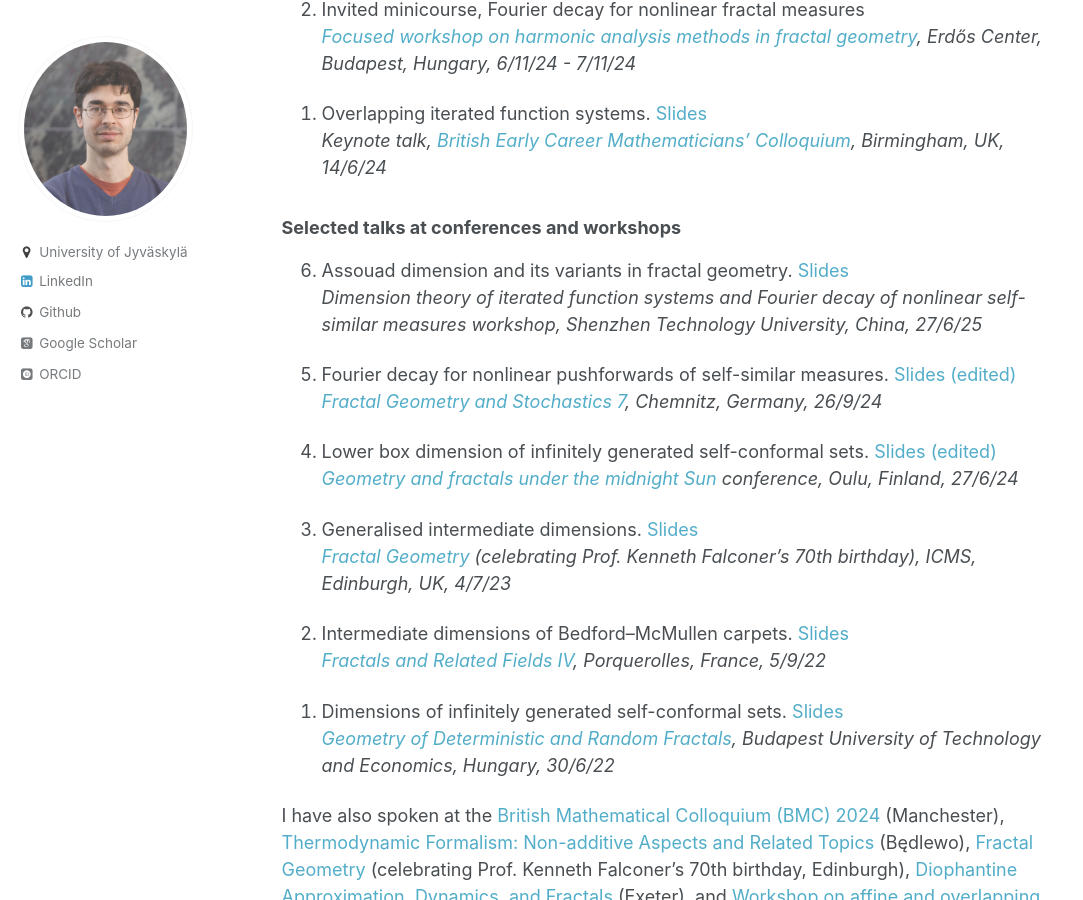
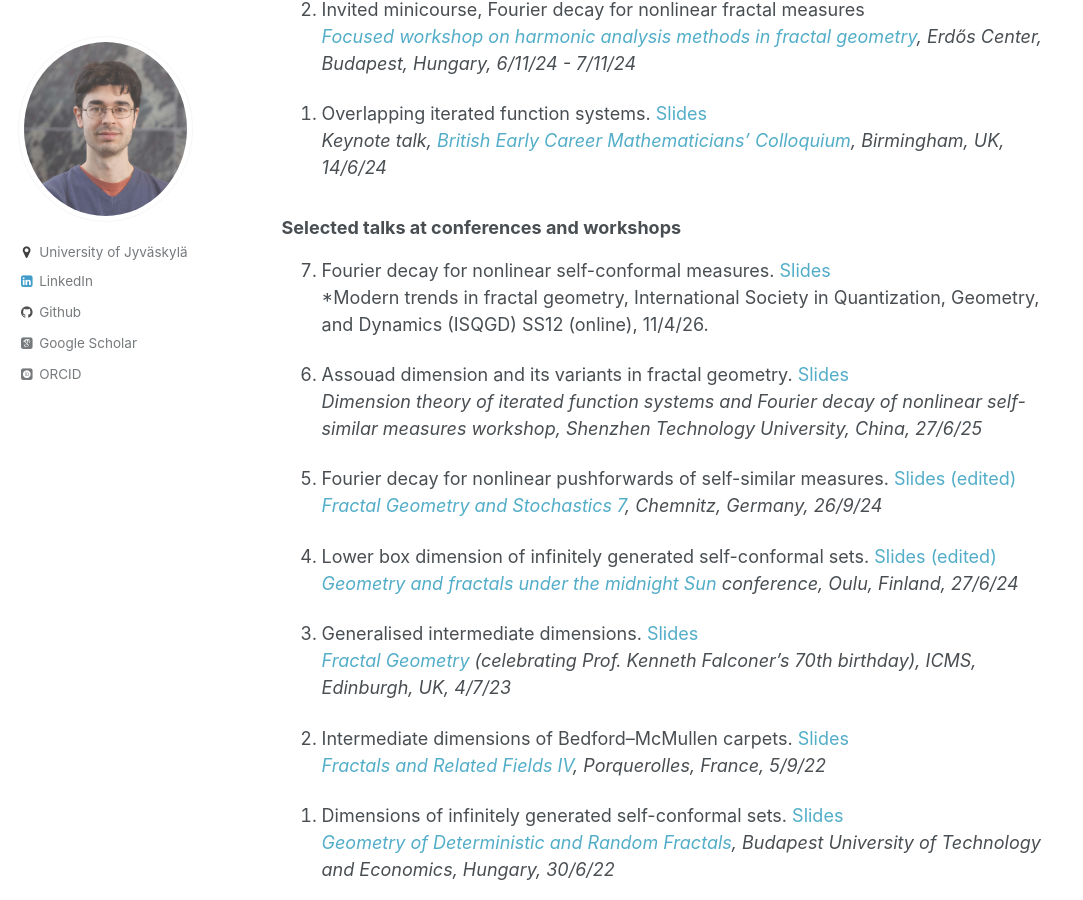
Before and after one commit to amlan-banaji/amlan-banaji.github.io, a Jekyll site: the page built from _pages/talks.md, in a window 1280 px wide and 900 px high, scrolled down 467 px. Shown: the whole window, without its empty margins (0-1083 px from the left). Built offline with Jekyll 4.4.1, drawn with Linux system fonts in a browser that asks for light colours; some web fonts are replaced.

Commit message:
fourier talks

```diff
--- a/_pages/talks.md
+++ b/_pages/talks.md
@@ -22,6 +22,9 @@ Please click [here](https://amlan-banaji.github.io/files/BanajiTalks.pdf) for a
 {: reversed="reversed"}
 
 ### Selected talks at conferences and workshops
+
+7. Fourier decay for nonlinear self-conformal measures. [Slides](https://amlan-banaji.github.io/files/BanajiFourierISQGD2026.pdf)
+*Modern trends in fractal geometry, International Society in Quantization, Geometry, and Dynamics (ISQGD) SS12 (online), 11/4/26.
 
 6. Assouad dimension and its variants in fractal geometry. [Slides](https://amlan-banaji.github.io/files/BanajiShenzhen2025.pdf)
 *Dimension theory of iterated function systems and Fourier decay of nonlinear self-similar measures workshop, Shenzhen Technology University, China, 27/6/25*
```
Also changed, not shown: 3 other files.
